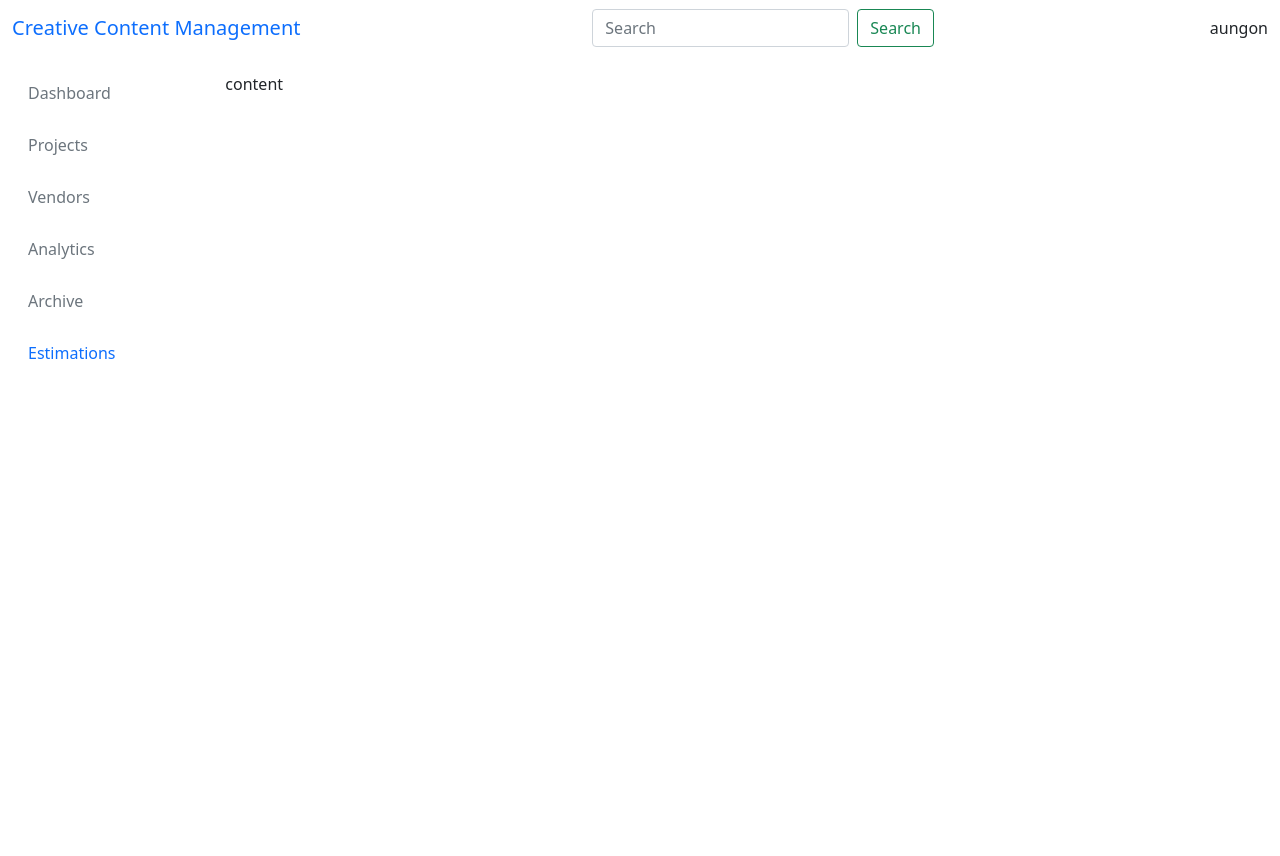
After one commit to niananto/Creative-Production-Management-Website, a Django app: a page that uses creative_production_management/templates/includes/navbar.html in a window 1280 px wide. The commit adds this page. Run offline with Django 4.2, Linux system fonts and the light colour scheme.

Commit message:
login page and estimation skeleton made

```diff
--- a/creative_production_management/estimation/urls.py
+++ b/creative_production_management/estimation/urls.py
@@ -2,6 +2,6 @@ from django.urls import path
 from . import views
 
 urlpatterns = [
-  # path('', views.CSOLoginView.as_view(), name='login'),
-  path('', views.estimation, name='estimation'),
+  path('', views.CSOLoginView.as_view(), name='login'),
+  path('create-estimation/<str:username>/', views.create_estimation, name='create-estimation'),
 ]
--- a/creative_production_management/estimation/views.py
+++ b/creative_production_management/estimation/views.py
@@ -1,10 +1,27 @@
 from django.shortcuts import render
 from django.views.generic import CreateView
-from django.contrib.auth.views import LoginView
-# from models import *
-class CSOLoginView(LoginView):
-  template_name = 'estimation/login.html'
+from django.shortcuts import redirect
+from django.urls import reverse
+from estimation.models import *
 
-def estimation(request):
-  # contex = ['anup', 'showvik']
-  return render(request, 'estimation/estimation.html')
+
+class CSOLoginView(CreateView):
+  def get(self, request):
+    return render(request, 'estimation/login.html')
+
+  def post(self, request):
+    username = request.POST['username']
+    password = request.POST['password']
+
+    cso = None
+
+    try:
+      cso = CSO.objects.get(username=username, password=password)
+    except:
+      return render(request, 'estimation/login.html')
+
+    # url = reverse()
+    return redirect('create-estimation/' + str(cso.username) + '/')
+
+def create_estimation(request, username:str):
+  return render(request, 'estimation/estimation.html', {'username': username})
--- a/creative_production_management/templates/estimation/estimation.html
+++ b/creative_production_management/templates/estimation/estimation.html
@@ -1,9 +1,11 @@
 {% extends '../base.html' %}
 
 {% block main %}
-  <div class="container text-center">
-    <h1> Creative Production Management System </h1>
-    <hr>
+  {% include 'includes/navbar.html' %}
+  <div class="container-fluid">
+    {% include 'includes/sidebar.html' %}
+    <div class="col py-3">
+      content
+    </div>
   </div>
-
 {% endblock main %}
--- /dev/null
+++ b/creative_production_management/templates/includes/navbar.html
@@ -0,0 +1,12 @@
+<nav class="navbar bg-body-tertiary">
+  <div class="container-fluid">
+    <a class="navbar-brand">Creative Content Management</a>
+    <form class="d-flex" role="search">
+      <input class="form-control me-2" type="search" placeholder="Search" aria-label="Search">
+      <button class="btn btn-outline-success" type="submit">Search</button>
+    </form>
+    <div>
+      {{ username }}
+    </div>
+  </div>
+</nav>
--- /dev/null
+++ b/creative_production_management/templates/includes/sidebar.html
@@ -0,0 +1,37 @@
+<div class="row flex-nowrap">
+  <div class="col-auto col-md-3 col-xl-2 px-sm-2 px-0">
+    <div class="d-flex flex-column align-items-center align-items-sm-start px-3 pt-2 text-white min-vh-100">
+        <ul class="nav nav-pills flex-column mb-sm-auto mb-0 align-items-center align-items-sm-start" id="menu">
+            <li class="nav-item">
+                <a href="#" class="nav-link align-middle px-0">
+                    <i class="fs-4 bi-house"></i> <span class="ms-1 d-none d-sm-inline text-muted">Dashboard</span>
+                </a>
+            </li>
+            <li>
+                <a href="#submenu1" data-bs-toggle="collapse" class="nav-link px-0 align-middle">
+                  <i class="fs-4 bi-speedometer2"></i> <span class="ms-1 d-none d-sm-inline text-muted">Projects</span>
+                </a>
+            </li>
+            <li>
+              <a href="#" class="nav-link px-0 align-middle">
+                <i class="fs-4 bi-table"></i> <span class="ms-1 d-none d-sm-inline text-muted">Vendors</span>
+              </a>
+            </li>
+            <li>
+              <a href="#" class="nav-link px-0 align-middle">
+                <i class="fs-4 bi-table"></i> <span class="ms-1 d-none d-sm-inline text-muted">Analytics</span>
+              </a>
+            </li>
+            <li class="w-100">
+              <a href="#" class="nav-link px-0 align-middle">
+                <i class="fs-4 bi-table"></i> <span class="ms-1 d-none d-sm-inline text-muted">Archive</span>
+              </a>
+            </li>
+            <li>
+              <a href="#" class="nav-link px-0 align-middle">
+                <i class="fs-4 bi-table"></i> <span class="ms-1 d-none d-sm-inline">Estimations</span>
+              </a>
+            </li>
+        </ul>
+    </div>
+</div>
```
Also changed, not shown: creative_production_management/estimation/models.py (+5 -4 lines), creative_production_management/templates/estimation/login.html (+10 -4 lines), creative_production_management/estimation/migrations/0004_cso_password.py (added).
